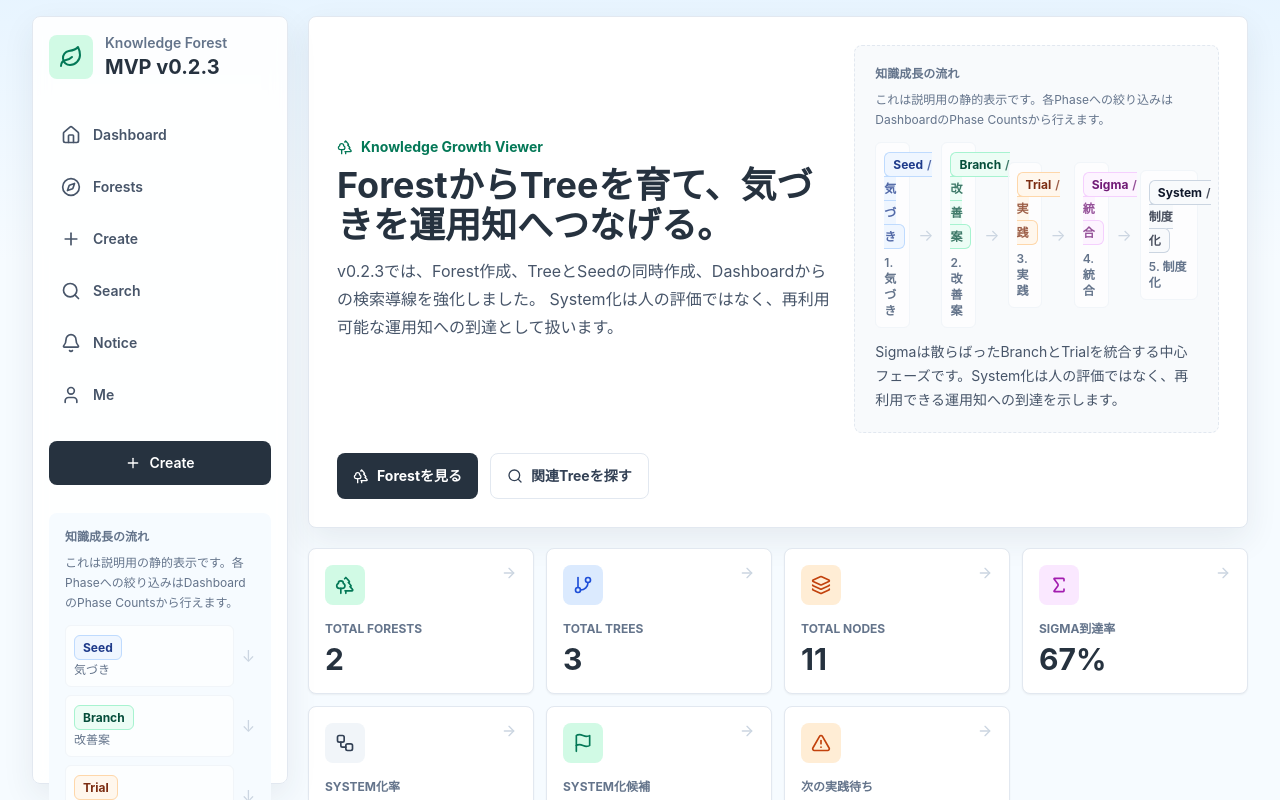
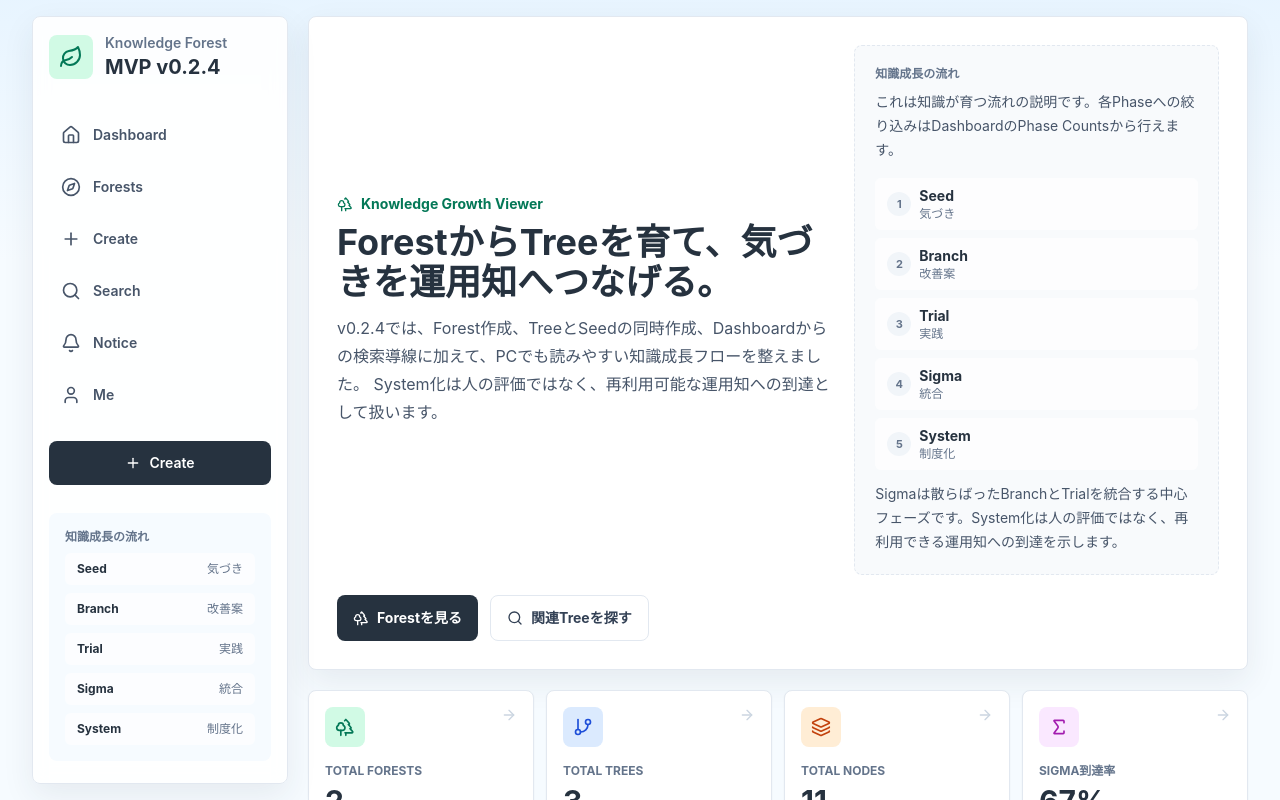
Before and after one commit to worldcraft-lab/knowledge-forest-mvp, a Next.js app: page / in a window 1280 px wide. Shown: the top 800 px of the page. Built offline with nearby package versions, Linux system fonts and the light colour scheme.

Commit message:
Improve mobile flow for Knowledge Forest MVP v0.2.4

```diff
--- a/app/create/page.tsx
+++ b/app/create/page.tsx
@@ -196,12 +196,22 @@ function CreatePageContent() {
             <input className="input" value={treeForm.tags} onChange={(event) => setTreeForm({ ...treeForm, tags: event.target.value })} />
           </Field>
           <div className="rounded-lg border border-blue-100 bg-blue-50 p-4">
-            <p className="text-sm font-bold text-blue-900">最初のSeed Node</p>
+            <div className="flex flex-wrap items-center justify-between gap-3">
+              <div>
+                <p className="text-sm font-bold text-blue-900">最初のSeed Node</p>
+                <p className="mt-1 text-xs leading-5 text-blue-800">
+                  Treeは最初のSeedから育ちます。Branch / Trial / Sigma / Systemは、Tree作成後にNode追加で育てます。
+                </p>
+              </div>
+              <div className="rounded-md border border-blue-200 bg-white px-3 py-2 text-xs font-bold text-blue-900">
+                <span className="text-slate-500">Phase: </span>Seed / 気づき
+              </div>
+            </div>
             <div className="mt-3 grid gap-4">
-              <Field label="Seedタイトル">
+              <Field label="最初のSeedタイトル">
                 <input className="input" required value={treeForm.seedTitle} onChange={(event) => setTreeForm({ ...treeForm, seedTitle: event.target.value })} />
               </Field>
-              <Field label="Seed本文">
+              <Field label="最初のSeed本文">
                 <textarea className="input min-h-28 resize-y" required value={treeForm.seedBody} onChange={(event) => setTreeForm({ ...treeForm, seedBody: event.target.value })} />
               </Field>
             </div>
--- a/app/layout.tsx
+++ b/app/layout.tsx
@@ -3,8 +3,8 @@ import { AppShell } from "@/components/AppShell";
 import "./globals.css";
 
 export const metadata: Metadata = {
-  title: "Knowledge Forest MVP v0.2.3",
-  description: "ForestとTreeで知識の成長を可視化するローカルMVP v0.2.3"
+  title: "Knowledge Forest MVP v0.2.4",
+  description: "ForestとTreeで知識の成長を可視化するローカルMVP v0.2.4"
 };
 
 export default function RootLayout({
--- a/app/notifications/page.tsx
+++ b/app/notifications/page.tsx
@@ -32,7 +32,7 @@ export default function NotificationsPage() {
       </div>
       <h2 className="text-2xl font-bold text-forest-ink">Local Notifications</h2>
       <p className="mt-2 max-w-3xl text-sm leading-6 text-slate-600">
-        MVP v0.2.3では実通知ではなく、次に見るとよいTreeへ移動するためのローカル通知として表示します。
+        MVP v0.2.4では実通知ではなく、次に見るとよいTreeへ移動するためのローカル通知として表示します。
       </p>
       <div className="mt-5 space-y-3">
         {data.notifications.map((item) => {
--- a/app/page.tsx
+++ b/app/page.tsx
@@ -25,7 +25,7 @@ export default function DashboardPage() {
               ForestからTreeを育て、気づきを運用知へつなげる。
             </h2>
             <p className="mt-3 max-w-2xl text-base leading-7 text-slate-600">
-              v0.2.3では、Forest作成、TreeとSeedの同時作成、Dashboardからの検索導線を強化しました。
+              v0.2.4では、Forest作成、TreeとSeedの同時作成、Dashboardからの検索導線に加えて、PCでも読みやすい知識成長フローを整えました。
               System化は人の評価ではなく、再利用可能な運用知への到達として扱います。
             </p>
           </div>
--- a/components/AppShell.tsx
+++ b/components/AppShell.tsx
@@ -88,7 +88,7 @@ function Brand() {
       </div>
       <div>
         <p className="text-sm font-semibold text-slate-500">Knowledge Forest</p>
-        <h1 className="text-xl font-bold tracking-normal text-forest-ink">MVP v0.2.3</h1>
+        <h1 className="text-xl font-bold tracking-normal text-forest-ink">MVP v0.2.4</h1>
       </div>
     </Link>
   );
--- a/components/KnowledgeFlow.tsx
+++ b/components/KnowledgeFlow.tsx
@@ -1,34 +1,44 @@
-import { phaseDescriptions, phaseOrder } from "@/lib/v02-store";
-import { PhaseBadge } from "./PhaseBadge";
+import { phaseDescriptions, phaseLabels, phaseOrder } from "@/lib/v02-store";
 
 export function KnowledgeFlow({ compact = false }: { compact?: boolean }) {
+  if (compact) {
+    return (
+      <section className="rounded-lg bg-forest-mist p-4">
+        <p className="mb-2 text-xs font-bold uppercase text-slate-500">知識成長の流れ</p>
+        <div className="space-y-2">
+          {phaseOrder.map((phase) => (
+            <div key={phase} className="flex items-center justify-between gap-3 rounded-md bg-white/65 px-3 py-2">
+              <span className="whitespace-nowrap text-xs font-bold text-forest-ink">{phaseLabels[phase]}</span>
+              <span className="whitespace-nowrap text-xs text-slate-500">{phaseDescriptions[phase]}</span>
+            </div>
+          ))}
+        </div>
+      </section>
+    );
+  }
+
   return (
-    <section className={compact ? "rounded-lg bg-forest-mist p-4" : "rounded-lg border border-dashed border-slate-200 bg-slate-50 p-5"}>
-      <p className="mb-2 text-xs font-bold uppercase text-slate-500">知識成長の流れ</p>
-      <p className="mb-3 text-xs leading-5 text-slate-500">
-        これは説明用の静的表示です。各Phaseへの絞り込みはDashboardのPhase Countsから行えます。
+    <section className="rounded-lg border border-dashed border-slate-200 bg-slate-50 p-5">
+      <p className="text-xs font-bold uppercase text-slate-500">知識成長の流れ</p>
+      <p className="mt-2 text-sm leading-6 text-slate-600">
+        これは知識が育つ流れの説明です。各Phaseへの絞り込みはDashboardのPhase Countsから行えます。
       </p>
-      <div className={compact ? "space-y-2" : "grid gap-2 sm:grid-cols-5"}>
+      <div className="mt-4 grid gap-2 md:grid-cols-5 xl:grid-cols-1 2xl:grid-cols-5">
         {phaseOrder.map((phase, index) => (
-          <div key={phase} className="flex items-center gap-2">
-            <div className="min-w-0 flex-1 rounded-md border border-slate-100 bg-white/70 p-2">
-              <PhaseBadge phase={phase} compact={compact} />
-              {!compact && (
-                <p className="mt-2 text-xs font-semibold text-slate-500">
-                  {index + 1}. {phaseDescriptions[phase]}
-                </p>
-              )}
-              {compact && <p className="mt-1 text-xs text-slate-500">{phaseDescriptions[phase]}</p>}
+          <div key={phase} className="flex min-w-0 items-center gap-2 rounded-md bg-white/70 px-3 py-2">
+            <span className="grid h-6 w-6 shrink-0 place-items-center rounded-full bg-slate-100 text-[11px] font-bold text-slate-500">
+              {index + 1}
+            </span>
+            <div className="min-w-0">
+              <p className="whitespace-nowrap text-sm font-bold text-forest-ink">{phaseLabels[phase]}</p>
+              <p className="whitespace-nowrap text-xs text-slate-500">{phaseDescriptions[phase]}</p>
             </div>
-            {index < phaseOrder.length - 1 && <span className="text-slate-300">{compact ? "↓" : "→"}</span>}
           </div>
         ))}
       </div>
-      {!compact && (
-        <p className="mt-3 text-sm leading-6 text-slate-600">
-          Sigmaは散らばったBranchとTrialを統合する中心フェーズです。System化は人の評価ではなく、再利用できる運用知への到達を示します。
-        </p>
-      )}
+      <p className="mt-3 text-sm leading-6 text-slate-600">
+        Sigmaは散らばったBranchとTrialを統合する中心フェーズです。System化は人の評価ではなく、再利用できる運用知への到達を示します。
+      </p>
     </section>
   );
 }
--- a/package.json
+++ b/package.json
@@ -1,6 +1,6 @@
 {
   "name": "knowledge-forest-mvp",
-  "version": "0.2.3",
+  "version": "0.2.4",
   "private": true,
   "scripts": {
     "dev": "next dev",
```
Also changed, not shown: 2 other files (tests, documents, lock files or other folders).
